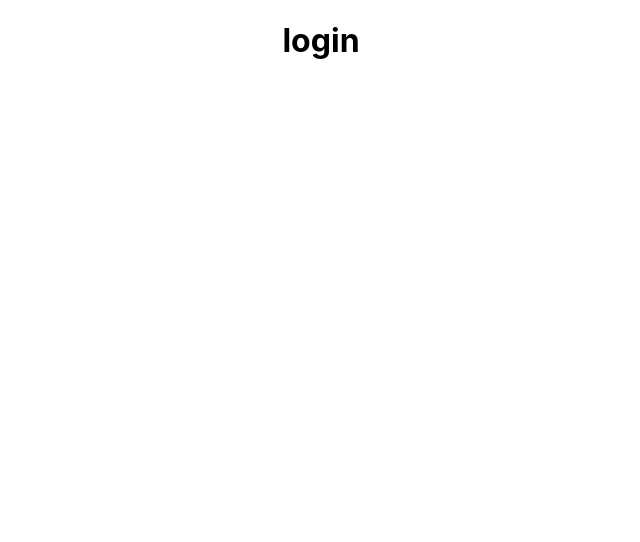
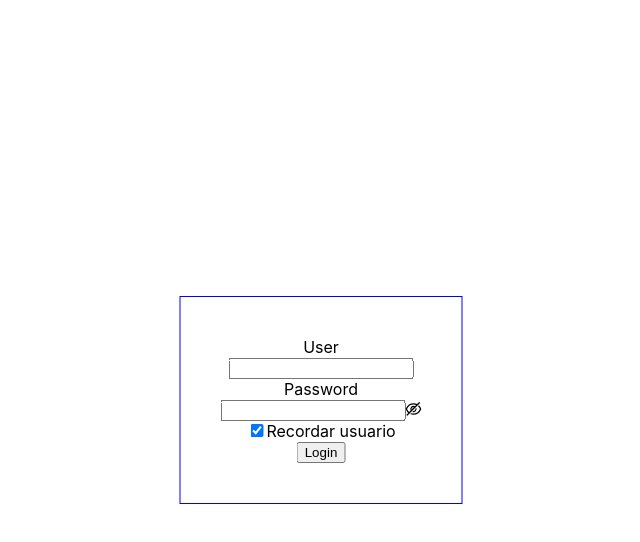
Before and after one commit to josusk8/prueba-react, a React (Create React App) app: page /login in a window 1280 px wide. Shown: the top 542 px of the page, without its empty margins (319-959 px from the left). Built offline with nearby package versions, Linux system fonts and the light colour scheme.

Commit message:
@Add AntDesing Login

```diff
--- a/package.json
+++ b/package.json
@@ -10,6 +10,7 @@
     "@types/node": "^16.11.56",
     "@types/react": "^18.0.17",
     "@types/react-dom": "^18.0.6",
+    "antd": "^4.22.8",
     "react": "^18.2.0",
     "react-dom": "^18.2.0",
     "react-router-dom": "^6.3.0",
--- a/src/App.tsx
+++ b/src/App.tsx
@@ -1,9 +1,10 @@
 import React from "react";
 import "./App.css";
 import { Route, Routes } from "react-router-dom";
+import Login from "./login/login";
 
 const Root = () => <h1>Root</h1>;
-const Login = () => <h1>login</h1>;
+
 const Website = () => <h1>Website</h1>;
 const Faqs = () => <h1>FAQS</h1>;
 
--- /dev/null
+++ b/src/login/login.css
@@ -0,0 +1,14 @@
+.primaryForm{
+
+    position: absolute;
+    left: 50%;
+    top: 50%;
+    transform: translate(-50%, -50%);
+    border: 0.5px solid blue;
+    padding: 40px 40px 40px 40px;
+    background-color: white;
+}
+
+.secundaryForm{
+    text-align: center;
+}
--- /dev/null
+++ b/src/login/login.tsx
@@ -0,0 +1,73 @@
+import React, { useState } from "react";
+import { Form, Input, Button, Checkbox } from "antd";
+import "./login.css";
+import { updateShorthandPropertyAssignment } from "typescript";
+
+const { Item } = Form;
+const { Password } = Input;
+
+function Login() {
+
+    const auth = (datos:any) =>{
+
+        if(datos.username === "admin" && datos.password === "admin"){
+            console.log("GENIAL")
+        }else{
+            console.log("NAIN")
+        }
+
+
+    }
+
+
+
+
+  return (
+    <div className="primaryForm">
+      <div className="secundaryForm"></div>
+      <Form name="form" initialValues={{
+        remind: true
+      }}
+      onFinish={auth}
+      >
+        <Item
+          label="User"
+          name="username"
+          rules={[
+            {
+              required: true,
+              message: "Ingrese su nombre de usuario",
+            },
+          ]}
+        >
+          <Input />
+        </Item>
+
+        <Item
+          label="Password"
+          name="password"
+          rules={[
+            {
+              required: true,
+              message: "Ingrese su contraseña",
+            },
+          ]}
+        >
+          <Password />
+        </Item>
+
+        <Item name="remind" valuePropName="checked">
+          <Checkbox>Recordar usuario</Checkbox>
+        </Item>
+
+        <Item>
+          <Button type="primary" htmlType="submit">
+            Login
+          </Button>
+        </Item>
+      </Form>
+    </div>
+  );
+}
+
+export default Login;
```
Also changed, not shown: src/logo.svg (deleted), 1 other file (tests, documents, lock files or other folders).
